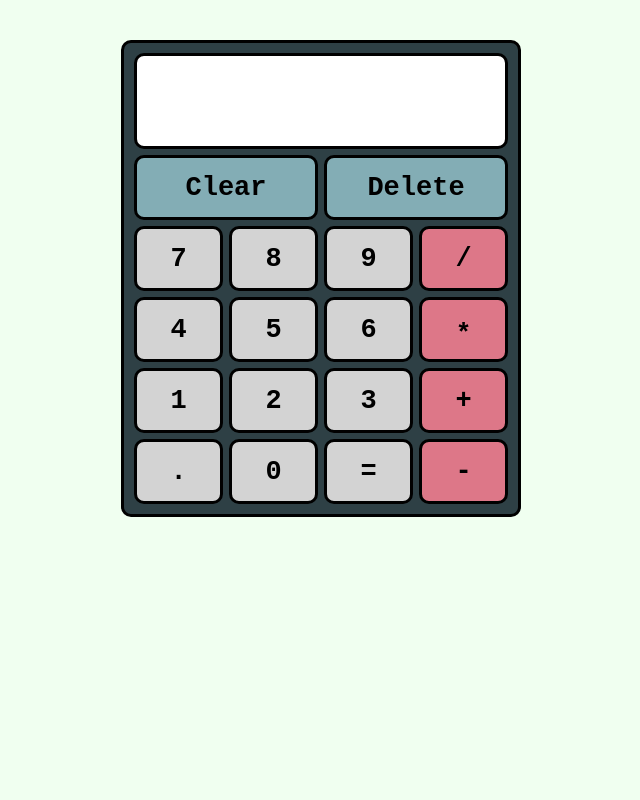
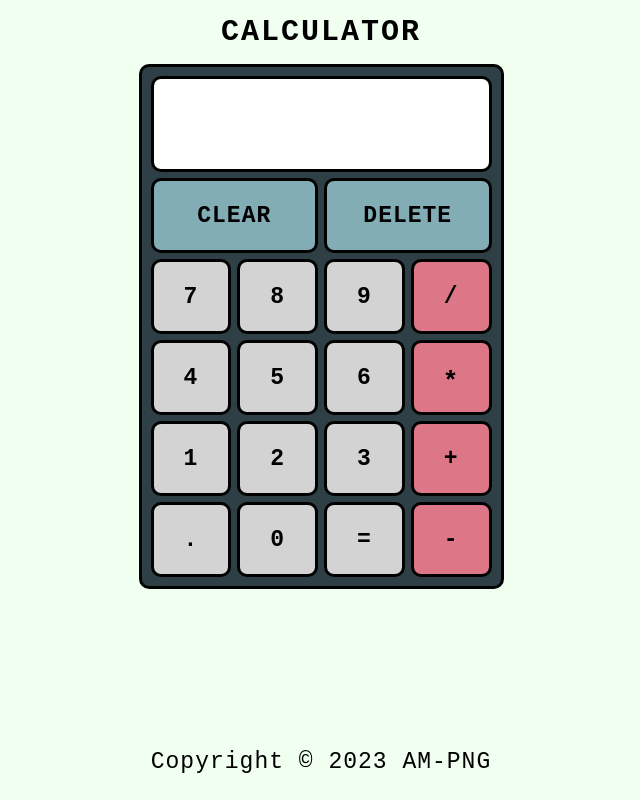
Before and after one commit to am-ping/calculator, a plain HTML site: page index.html in a window 1280 px wide. Shown: the whole page, without its empty margins (319-959 px from the left). Drawn offline with Linux system fonts and the light colour scheme.

Commit message:
add title and footer

```diff
--- a/css/style.css
+++ b/css/style.css
@@ -3,22 +3,33 @@
     padding: 0;
     margin: 0;
     font-family: monospace;
-    font-size: 27px;
+    font-size: 23px;
+    letter-spacing: 1px;
 }
 
 body {
     display: flex;
+    flex-direction: column;
     justify-content: center;
+    align-items: center;
     background: honeydew;
+    padding: 0 10px;
+    margin: 0;
+}
+
+h1 {
+    padding: 15px 0;
+    font-size: 30px;
+    letter-spacing: 2px;
 }
 
 main {
     background: rgb(46,64,69);
-    margin: 40px 10px;
-    padding: 7px;
-    width: 400px;
+    padding: 6px;
+    width: 365px;
     border: 3px solid black;
     border-radius: 10px;
+    flex: 1;
 }
 
 .display {
@@ -43,7 +54,6 @@ div {
     font-size: 35px;
 }
 
-
 .clear,.delete {
     width: 50%;
     background: rgb(131,173,181);
@@ -60,7 +70,7 @@ button {
     color: black;
     font-weight: bold;
     width: 30%;
-    height: 65px;
+    height: 75px;
     border: 3px solid black;
     border-radius: 10px;
     margin: 3px;
@@ -78,3 +88,9 @@ button:active {
     padding-top: 8px;
     font-size: xx-large;
 }
+
+footer {
+    padding: 25px 0;
+    position: absolute;
+    bottom: 0;
+}
--- a/index.html
+++ b/index.html
@@ -8,14 +8,15 @@
     <link rel="stylesheet" href="css/style.css">
 </head>
 <body>
+    <header><h1>CALCULATOR</h1></header>
     <main>
         <section class="display">
             <div class="previous"></div>
             <div class="current"></div>
         </section>
         <section class="special keys">
-            <button class="clear" data-action="clear">Clear</button>
-            <button class="delete" data-action="delete">Delete</button>
+            <button class="clear" data-action="clear">CLEAR</button>
+            <button class="delete" data-action="delete">DELETE</button>
         </section>
         <section class="keys">
             <button>7</button>
@@ -43,5 +44,6 @@
         </section>
     </main>
     <script src="js/main.js"></script>
+    <footer><p>Copyright © 2023 AM-PNG</p></footer>
 </body>
 </html>
```
